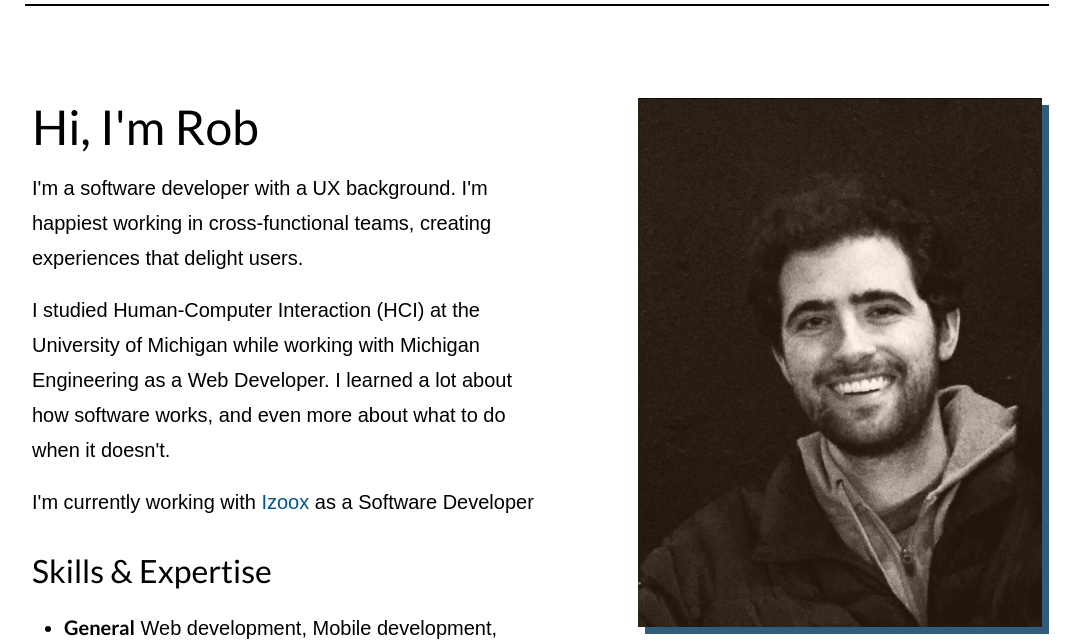
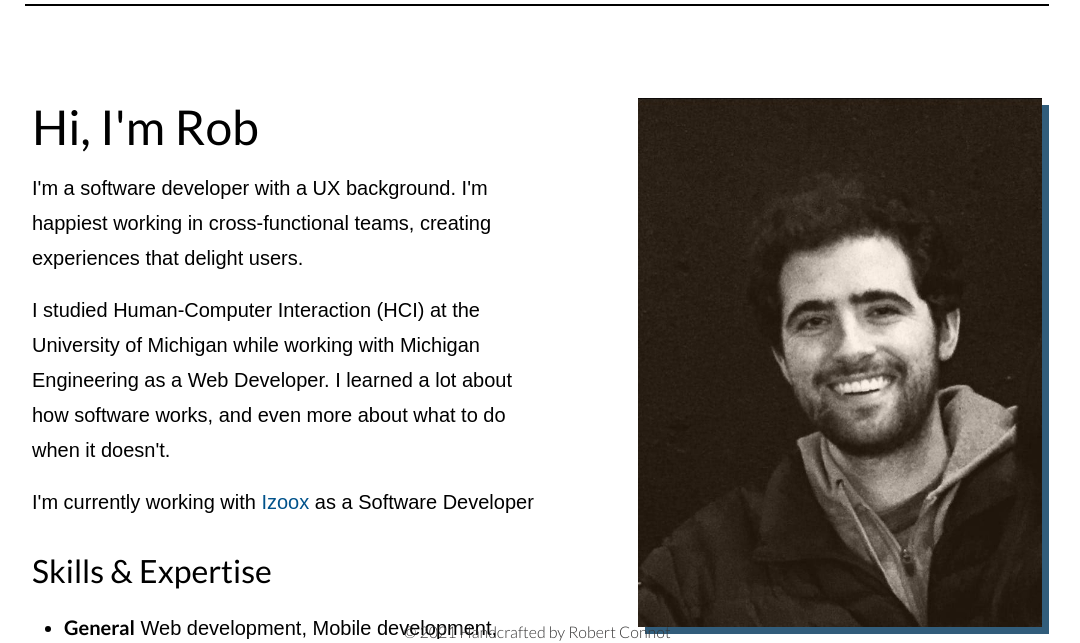
Before and after one commit to rmconnot/portfolio, a plain HTML site: page About.html in a window 1280 px wide. Shown: the part 159-802 px from the top of the page, without its empty margins (103-1183 px from the left). Drawn offline with Linux system fonts and the light colour scheme.

Commit message:
credit element positioning fixed

```diff
--- a/About.html
+++ b/About.html
@@ -70,8 +70,7 @@
 					</p>
 				</div>
 			</article>
-
-			<p id="credit">© 2021 Handcrafted by Robert Connot</p>
 		</div>
+		<p id="credit">© 2021 Handcrafted by Robert Connot</p>
 	</body>
 </html>
--- a/styles/main.scss
+++ b/styles/main.scss
@@ -83,6 +83,9 @@ p {
 	text-align: center;
 	font-weight: 300;
 	color: #363535;
+	position: fixed;
+	bottom: 0;
+	width: 100%;
 }
 
 .embolden {
```
Also changed, not shown: bloom.html (+3 -3 lines), events-blocks.html (+1 -2 lines), index.html (+1 -2 lines), mechanicus.html (+1 -1 lines), media-audit.html (+1 -2 lines), styles/main.css, 1 other file.
